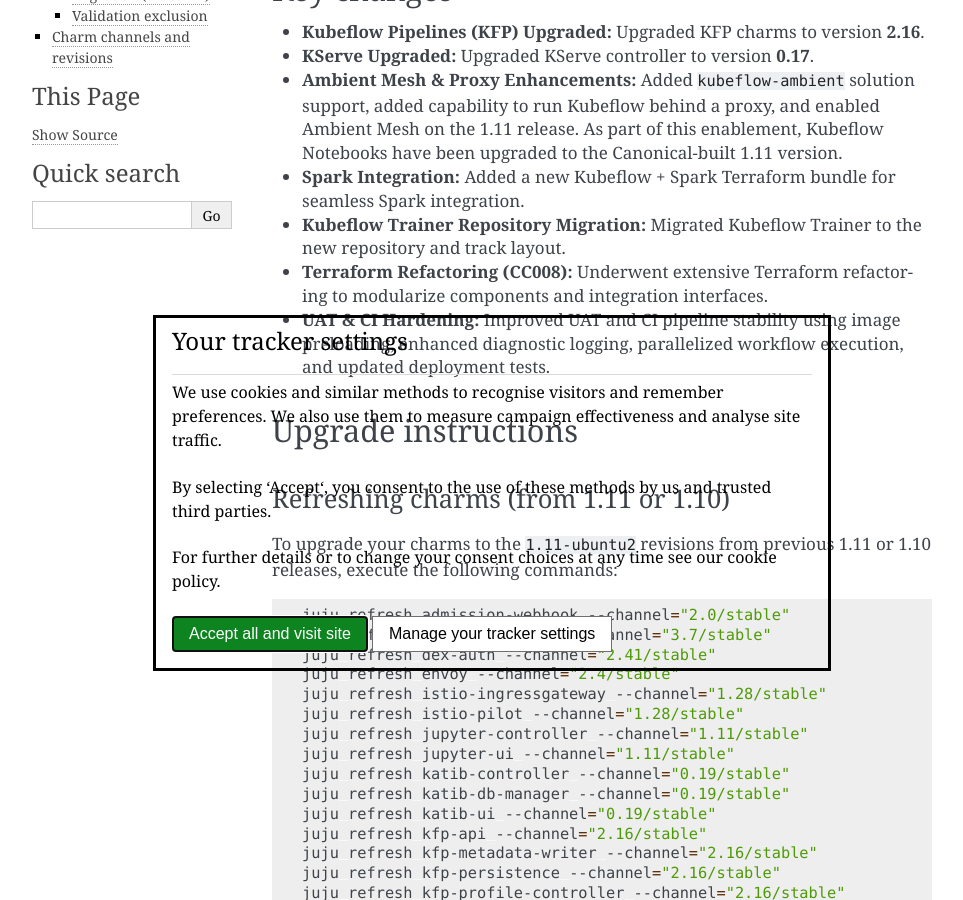
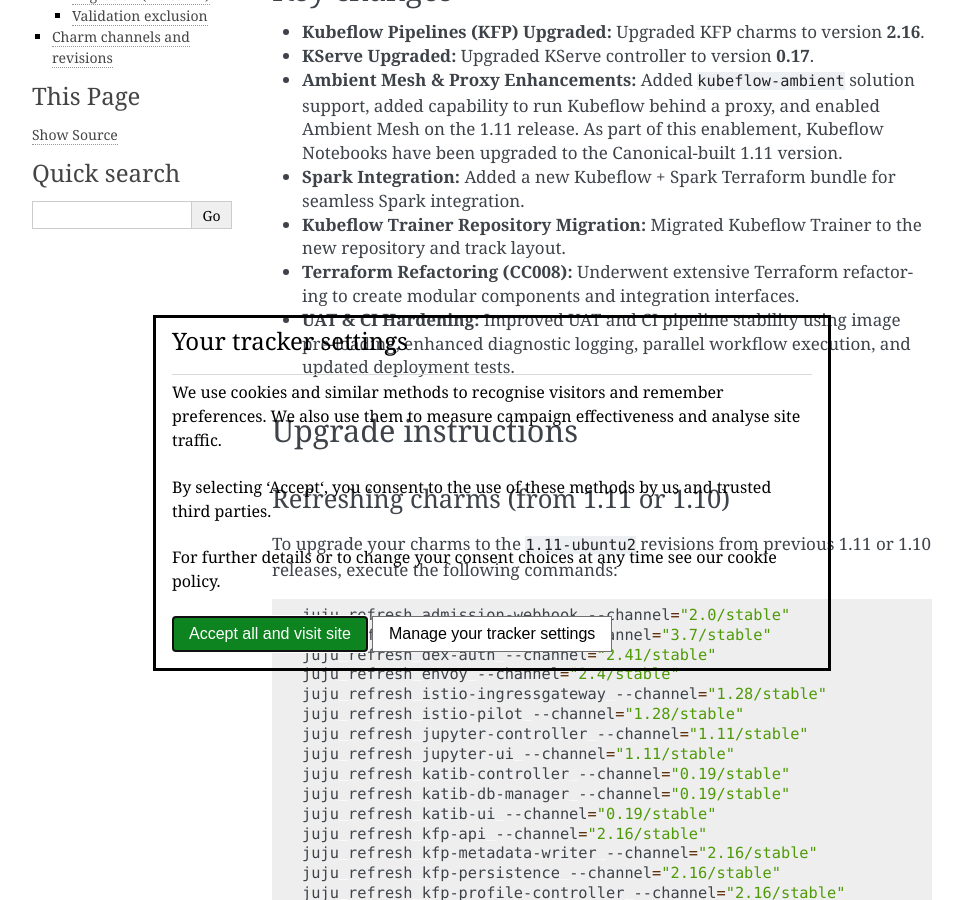
Before and after one commit to canonical/charmed-kubeflow-documentation, a Sphinx documentation site: the page built from docs/reference/release-notes/release-notes-1-11-ubuntu2.rst, in a window 1280 px wide and 900 px high, scrolled down 320 px. Shown: the whole window, without its empty margins (148-1111 px from the left). Built offline with Sphinx 7.4.7, drawn with Linux system fonts in a browser that asks for light colours.

Commit message:
fix spelling

```diff
--- a/docs/.custom_wordlist.txt
+++ b/docs/.custom_wordlist.txt
@@ -191,6 +191,7 @@
 unauthorized
 Tensorboard
 tensorboard
+tensorboards
 KFAM
 kfam
 Kfam
--- a/docs/reference/release-notes/release-notes-1-11-ubuntu2.rst
+++ b/docs/reference/release-notes/release-notes-1-11-ubuntu2.rst
@@ -13,8 +13,8 @@
 * **Ambient Mesh & Proxy Enhancements:** Added ``kubeflow-ambient`` solution support, added capability to run Kubeflow behind a proxy, and enabled Ambient Mesh on the 1.11 release. As part of this enablement, Kubeflow Notebooks have been upgraded to the Canonical-built 1.11 version.
 * **Spark Integration:** Added a new Kubeflow + Spark Terraform bundle for seamless Spark integration.
 * **Kubeflow Trainer Repository Migration:** Migrated Kubeflow Trainer to the new repository and track layout.
-* **Terraform Refactoring (CC008):** Underwent extensive Terraform refactoring to modularize components and integration interfaces.
-* **UAT & CI Hardening:** Improved UAT and CI pipeline stability using image preloading, enhanced diagnostic logging, parallelized workflow execution, and updated deployment tests.
+* **Terraform Refactoring (CC008):** Underwent extensive Terraform refactoring to create modular components and integration interfaces.
+* **UAT & CI Hardening:** Improved UAT and CI pipeline stability using image pre-loading, enhanced diagnostic logging, parallel workflow execution, and updated deployment tests.
 
 Upgrade instructions
 --------------------
```
